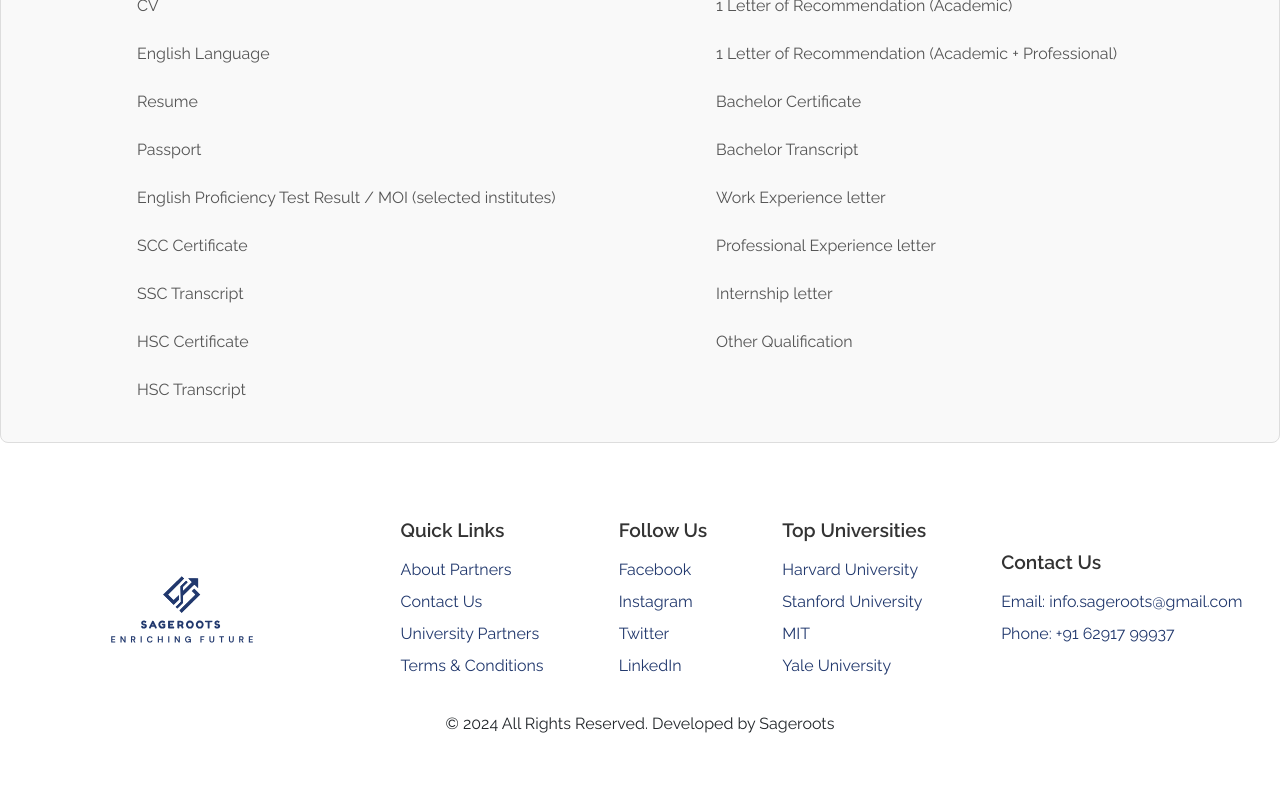
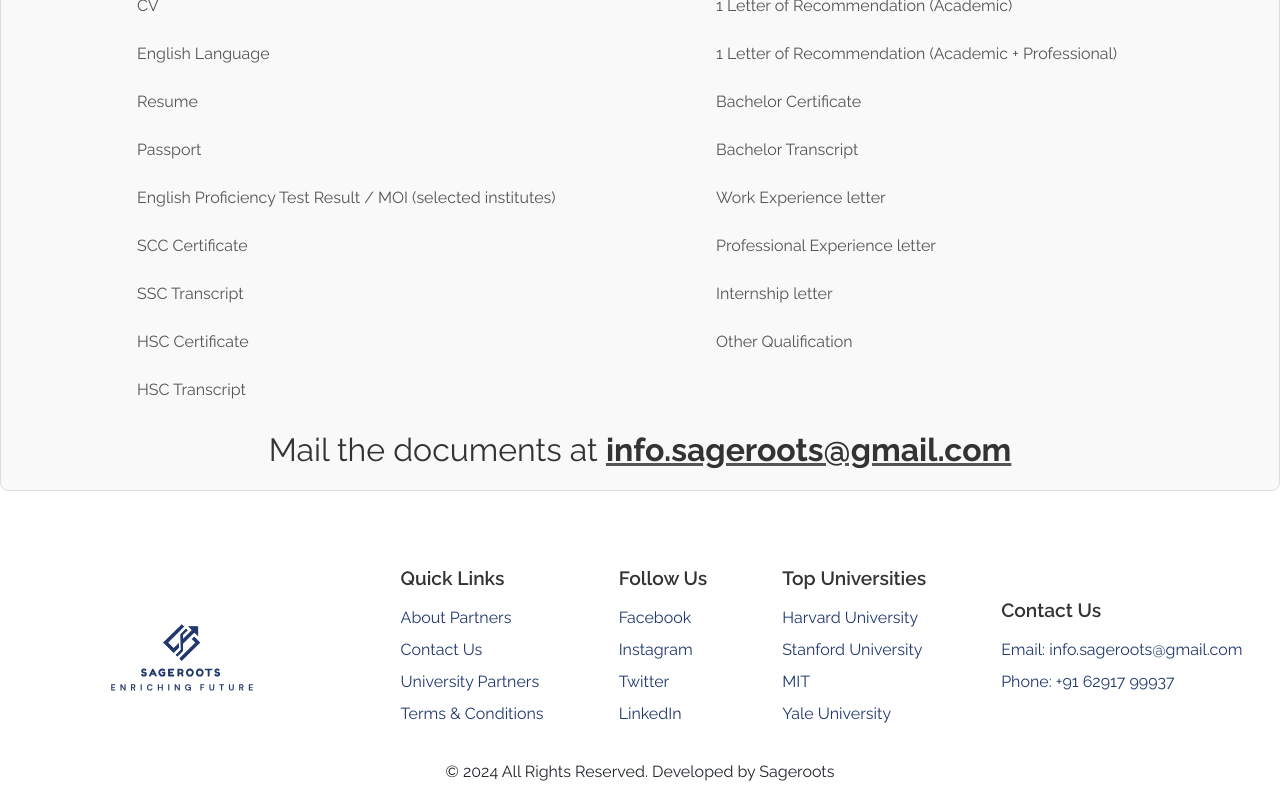
Before and after one commit to UshreeDas/sageroot, a React (Create React App) app: page /apply in a window 1280 px wide. Shown: the part 1467-2267 px from the top of the page. Before the commit the page ends 2219 px from the top, so only its background shows below. Built offline with nearby package versions, Linux system fonts and the light colour scheme; a web font is replaced by a local one.

Commit message:
How to apply done - 2

```diff
--- a/src/Components/Form/formContact.jsx
+++ b/src/Components/Form/formContact.jsx
@@ -1,6 +1,6 @@
 
 import React, { useState } from 'react';
-import './formContact.css'; // Import the CSS file
+import './formContact.css';
 import Swal from 'sweetalert2';
 import emailjs from 'emailjs-com';
 
--- a/src/Components/how-to-apply/how-to-apply.css
+++ b/src/Components/how-to-apply/how-to-apply.css
@@ -66,3 +66,15 @@
     break-inside: avoid;
     padding: 0.5rem 0;
 }
+
+.apply-conclusion-last-text {
+    font-size: 2rem;
+    font-family: "Raleway", sans-serif;
+    text-align: center;
+    font-weight: 400;
+    color: #333;
+}
+
+.apply-conclusion-last-text strong{
+    text-decoration: underline #555555;
+}
--- a/src/Components/how-to-apply/how-to-apply.jsx
+++ b/src/Components/how-to-apply/how-to-apply.jsx
@@ -51,6 +51,7 @@ function HowToApply() {
                     <li>Internship letter</li>
                     <li>Other Qualification</li>
                 </ul>
+                <div className="apply-conclusion-last-text">Mail the documents at <strong>info.sageroots@gmail.com</strong></div>
             </div>
         </div>
     );
```
